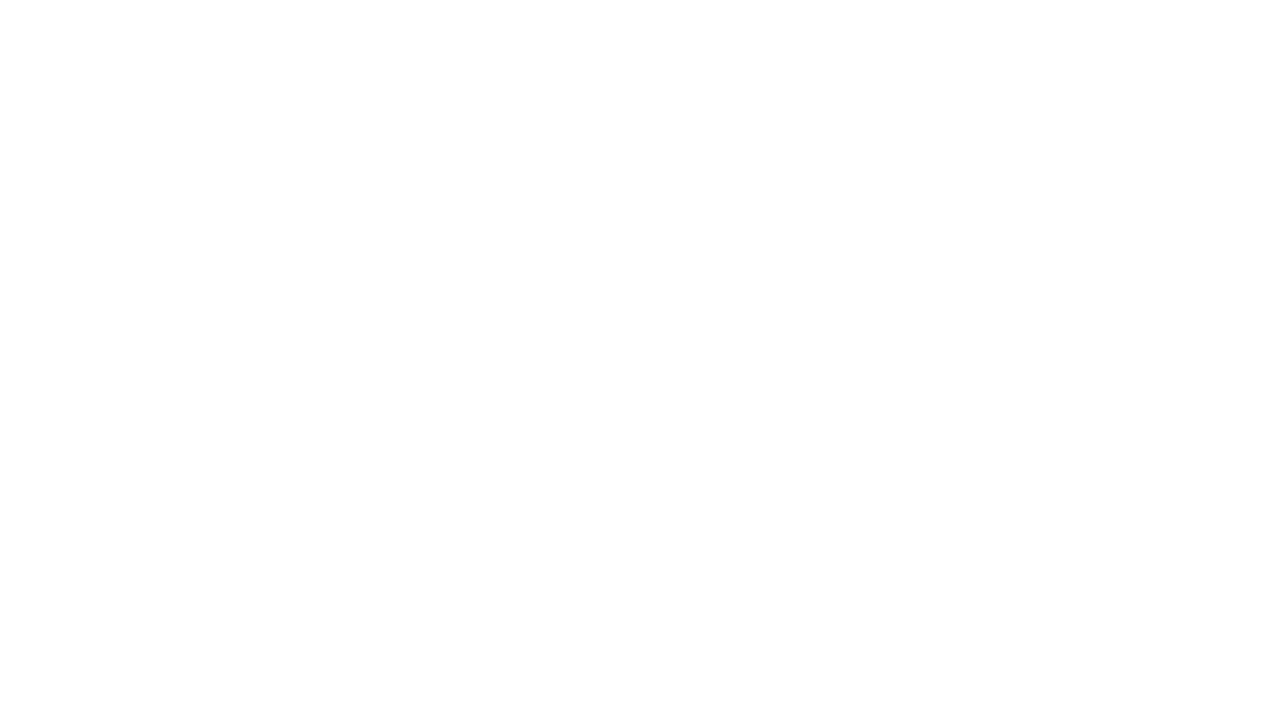
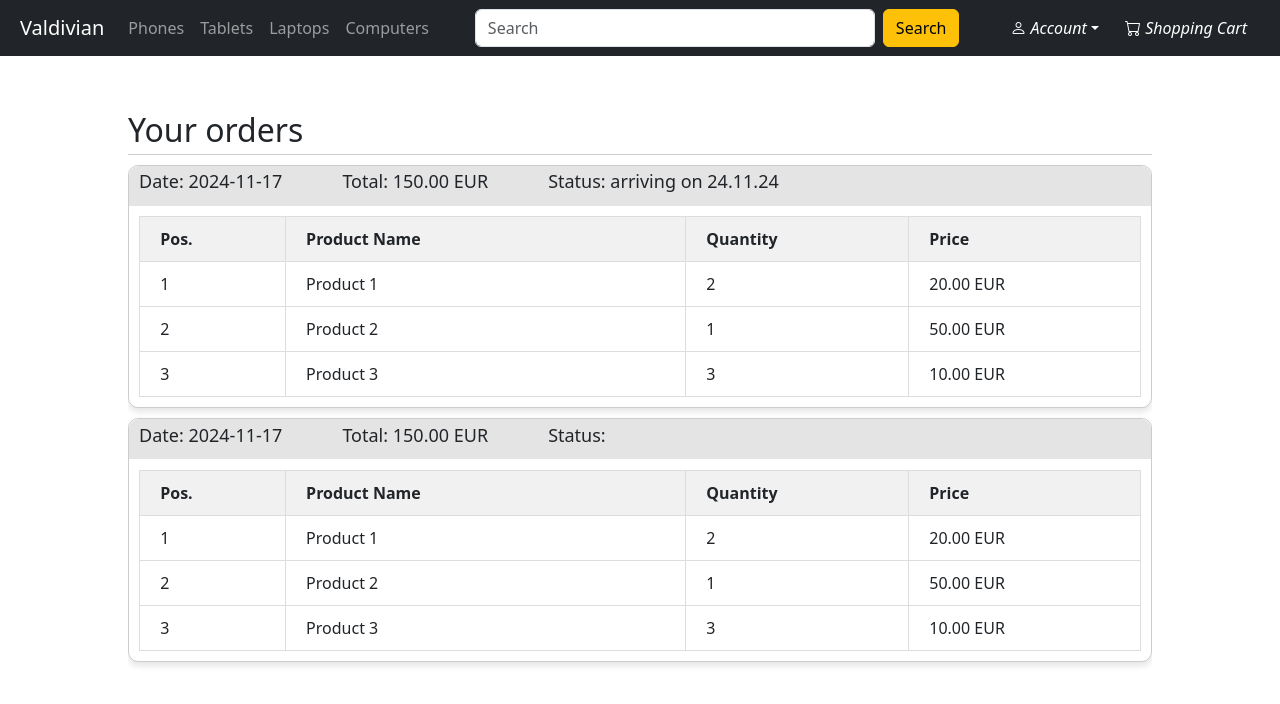
Before and after one commit to codr1an/distributedSystems, a React (Create React App) app in the folder frontend/: page /my_orders in a window 1280 px wide. Before the commit this address had no page. Shown: the top 704 px of the page. Built offline with nearby package versions, Linux system fonts and the light colour scheme.

Commit message:
add orders page

```diff
--- a/frontend/src/App.js
+++ b/frontend/src/App.js
@@ -7,6 +7,8 @@ import LoginForm from "./Components/AuthenticationForms/Login";
 import RegisterForm from "./Components/AuthenticationForms/Register";
 import ProductPage from "./Components/Products/ProductPage";
 import ShoppingCart from "./Components/ShoppingCart/ShoppingCart";
+import UserProfile from "./Components/Profile/UserProfile";
+import Orders from "./Components/Profile/Orders";
 import { Route, BrowserRouter as Router, Routes } from "react-router-dom";
 
 function App() {
@@ -19,6 +21,8 @@ function App() {
         <Route path="/products" element={<ProductsList />} />
         <Route path="/product" element={<ProductPage />} />
         <Route path="/cart" element={<ShoppingCart />} />
+        <Route path="/my_profile" element={<UserProfile />} />
+        <Route path="/my_orders" element={<Orders />} />
       </Routes>
     </Router>
   );
--- /dev/null
+++ b/frontend/src/Components/Profile/Order.css
@@ -0,0 +1,76 @@
+.order-container {
+  width: 100%;
+  height: auto;
+  border-radius: 10px;
+  border: 0.1px solid rgba(0, 0, 0, 0.2);
+  box-shadow: 0px 4px 6px rgba(0, 0, 0, 0.1);
+  margin-top: 10px;
+  margin-bottom: 10px;
+}
+
+.order-overview {
+  display: flex;
+  flex-direction: row;
+  justify-content: left;
+  gap: 50px;
+  background-color: rgb(228, 228, 228);
+  border-top-left-radius: 10px;
+  border-top-right-radius: 10px;
+  height: 40px;
+  align-items: center;
+}
+
+.order-overview h1 {
+  font-size: large;
+  margin-left: 10px;
+}
+
+.order-items {
+  padding: 1%;
+  width: 100%;
+}
+
+.order-items table {
+  width: 100%;
+  border-collapse: collapse;
+}
+
+.order-items th,
+.order-items td {
+  padding: 10px 10px;
+  text-align: left;
+  border: 1px solid #ddd;
+}
+
+.order-items th {
+  background-color: #f1f1f1;
+  font-weight: bold;
+}
+
+.order-items td {
+  background-color: #fff;
+}
+
+.order-items th:nth-child(2),
+.order-items td:nth-child(2) {
+  width: 40%;
+}
+
+.order-items th,
+.order-items td {
+  word-wrap: break-word;
+}
+
+.order-items th,
+.order-items td {
+  padding-left: 20px;
+  padding-right: 20px;
+}
+
+.order-items tr:nth-child(even) {
+  background-color: #f9f9f9;
+}
+
+.order-items tr:hover {
+  background-color: #e6e6e6;
+}
--- /dev/null
+++ b/frontend/src/Components/Profile/Order.jsx
@@ -0,0 +1,39 @@
+import "./Order.css";
+
+const Order = ({ date, total, deliveryStatus, items }) => {
+  return (
+    <div>
+      <div className="order-container">
+        <div className="order-overview">
+          <h1>Date: {date}</h1>
+          <h1>Total: {total}</h1>
+          <h1>Status: {deliveryStatus}</h1>
+        </div>
+        <div className="order-items">
+          <table>
+            <thead>
+              <tr>
+                <th>Pos.</th>
+                <th>Product Name</th>
+                <th>Quantity</th>
+                <th>Price</th>
+              </tr>
+            </thead>
+            <tbody>
+              {items.map((item, index) => (
+                <tr key={index}>
+                  <td>{index + 1}</td>
+                  <td>{item.name}</td>
+                  <td>{item.quantity}</td>
+                  <td>{item.price}</td>
+                </tr>
+              ))}
+            </tbody>
+          </table>
+        </div>
+      </div>
+    </div>
+  );
+};
+
+export default Order;
--- /dev/null
+++ b/frontend/src/Components/Profile/Orders.css
@@ -0,0 +1,40 @@
+.orders-container {
+  height: 93vh;
+  width: 100%;
+  align-items: center;
+  display: flex;
+  justify-content: center;
+  flex-direction: column;
+  overflow: hidden;
+}
+
+.orders-title {
+  width: 80%;
+  font-size: xx-large;
+  border-bottom: 0.1px solid rgba(0, 0, 0, 0.2);
+}
+
+.orders-wrapper {
+  width: 80%;
+  height: 80%;
+  overflow-y: auto;
+  overflow-x: hidden;
+  border-bottom: 0.1px solid rgba(0, 0, 0, 0.2);
+}
+
+.orders-wrapper::-webkit-scrollbar {
+  width: 8px;
+}
+
+.orders-wrapper::-webkit-scrollbar-track {
+  background: #f1f1f1;
+}
+
+.orders-wrapper::-webkit-scrollbar-thumb {
+  background: #888;
+  border-radius: 10px;
+}
+
+.orders-wrapper::-webkit-scrollbar-thumb:hover {
+  background: #555;
+}
--- /dev/null
+++ b/frontend/src/Components/Profile/Orders.jsx
@@ -0,0 +1,37 @@
+import Navbar from "../Home/Navbar";
+import Order from "./Order";
+import "./Orders.css";
+
+const Orders = () => {
+  return (
+    <div>
+      <Navbar />
+      <div className="orders-container">
+        <div className="orders-title">Your orders</div>
+        <div className="orders-wrapper">
+          <Order
+            date="2024-11-17"
+            total="150.00 EUR"
+            deliveryStatus="arriving on 24.11.24"
+            items={[
+              { name: "Product 1", quantity: 2, price: "20.00 EUR" },
+              { name: "Product 2", quantity: 1, price: "50.00 EUR" },
+              { name: "Product 3", quantity: 3, price: "10.00 EUR" },
+            ]}
+          />
+          <Order
+            date="2024-11-17"
+            total="150.00 EUR"
+            items={[
+              { name: "Product 1", quantity: 2, price: "20.00 EUR" },
+              { name: "Product 2", quantity: 1, price: "50.00 EUR" },
+              { name: "Product 3", quantity: 3, price: "10.00 EUR" },
+            ]}
+          />{" "}
+        </div>
+      </div>
+    </div>
+  );
+};
+
+export default Orders;
--- /dev/null
+++ b/frontend/src/Components/Profile/UserProfile.jsx
@@ -0,0 +1,12 @@
+import Navbar from "../Home/Navbar";
+
+const UserProfile = () => {
+  return (
+    <div>
+      <Navbar />
+      <div></div>
+    </div>
+  );
+};
+
+export default UserProfile;
--- a/frontend/src/index.js
+++ b/frontend/src/index.js
@@ -14,3 +14,6 @@ root.render(
 );
 
 reportWebVitals();
+
+// TODO user side: shopping cart, profile, order view
+// TODO admin side: admin console, orders view, users view, products view, healtchecks
```
Also changed, not shown: frontend/src/Components/Profile/UserProfile.css (added).
